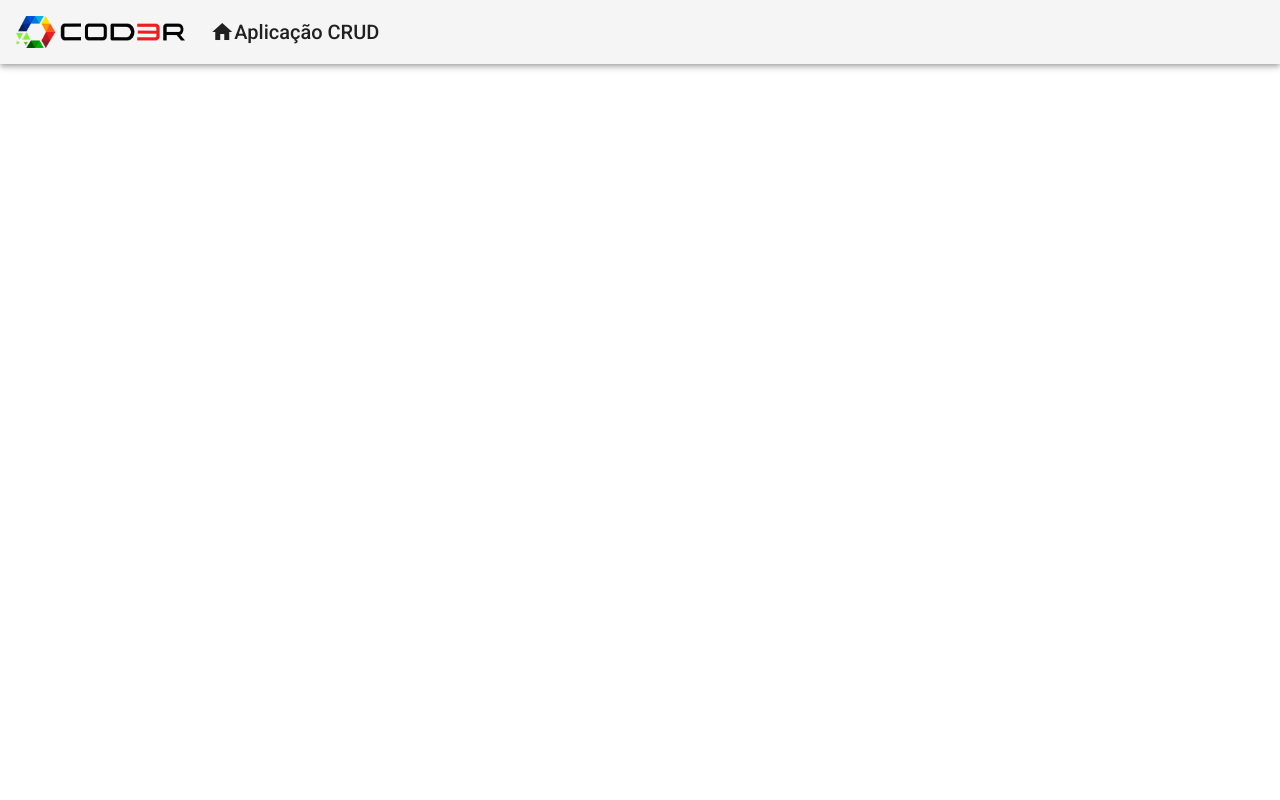
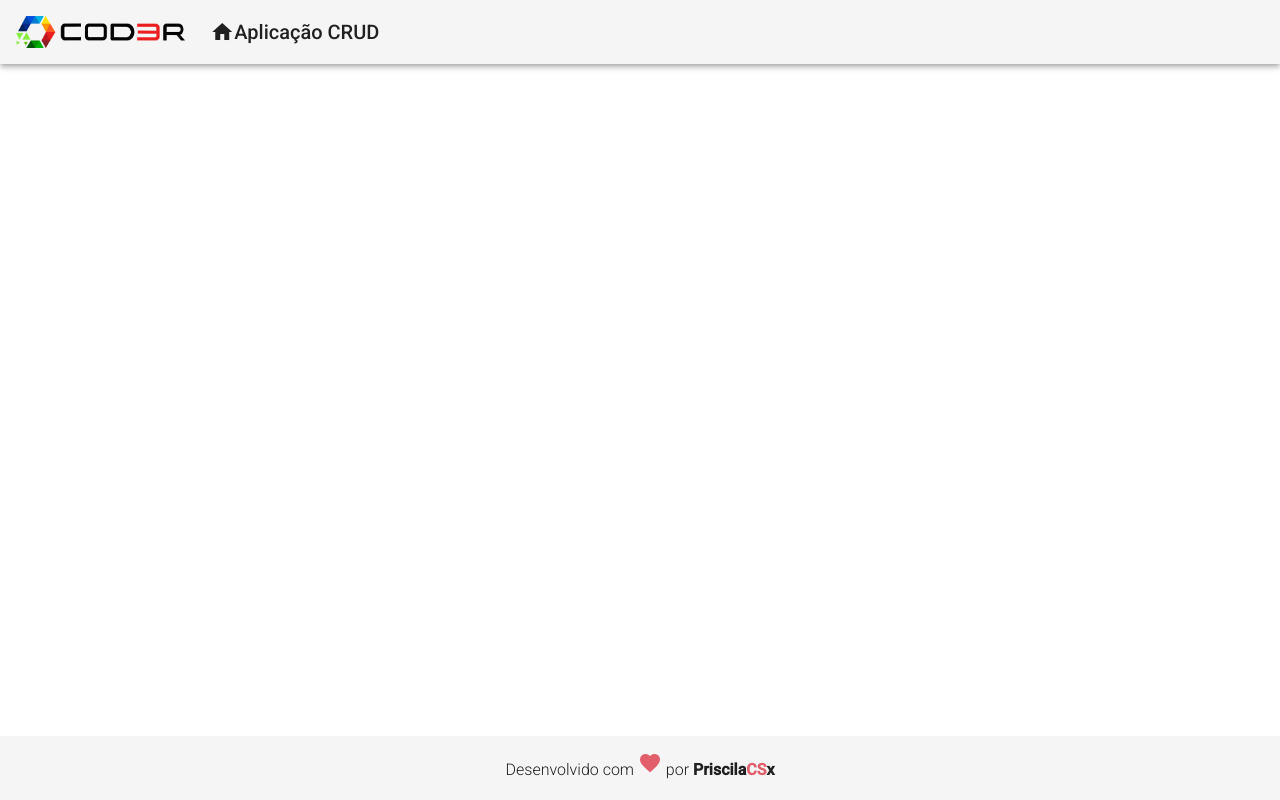
Before and after one commit to SuayMack/CRUD-Angular, an Angular app in the folder frontend/: page / in a window 1280 px wide. Built offline with nearby package versions, Linux system fonts and the light colour scheme.

Commit message:
cretate footer and nav components

```diff
--- a/frontend/src/app/app.component.html
+++ b/frontend/src/app/app.component.html
@@ -1 +1,2 @@
 <app-header></app-header>
+<app-footer></app-footer>
--- a/frontend/src/app/app.module.ts
+++ b/frontend/src/app/app.module.ts
@@ -7,12 +7,14 @@
 import { BrowserAnimationsModule } from '@angular/platform-browser/animations';
 import { HeaderComponent } from './component/template/header/header.component';
 import { FooterComponent } from './component/template/footer/footer.component';
+import { NavComponent } from './component/template/nav/nav.component';
 
 @NgModule({
   declarations: [
     AppComponent,
     HeaderComponent,
-    FooterComponent
+    FooterComponent,
+    NavComponent
   ],
   imports: [
     BrowserModule,
--- a/frontend/src/app/component/template/footer/footer.component.css
+++ b/frontend/src/app/component/template/footer/footer.component.css
@@ -0,0 +1,11 @@
+.footer {
+    position: fixed;
+    bottom: 0;
+    display: flex;
+    justify-content: center;
+}
+
+.footer > span {
+    font-size: 1rem;
+    font-weight: 300;
+}
--- a/frontend/src/app/component/template/footer/footer.component.html
+++ b/frontend/src/app/component/template/footer/footer.component.html
@@ -1 +1,9 @@
-<p>footer works!</p>
+<mat-toolbar class="footer">
+    <span>
+        Desenvolvido com
+        <i class="material-icons red">
+            favorite
+        </i>
+        por <strong>Priscila<span class="red">CS</span>x</strong>
+    </span>
+</mat-toolbar>
--- /dev/null
+++ b/frontend/src/app/component/template/nav/nav.component.html
@@ -0,0 +1 @@
+<p>nav works!</p>
--- /dev/null
+++ b/frontend/src/app/component/template/nav/nav.component.ts
@@ -0,0 +1,15 @@
+import { Component, OnInit } from '@angular/core';
+
+@Component({
+  selector: 'app-nav',
+  templateUrl: './nav.component.html',
+  styleUrls: ['./nav.component.css']
+})
+export class NavComponent implements OnInit {
+
+  constructor() { }
+
+  ngOnInit(): void {
+  }
+
+}
--- a/frontend/src/styles.css
+++ b/frontend/src/styles.css
@@ -2,3 +2,10 @@
 
 html, body { height: 100%; }
 body { margin: 0; font-family: Roboto, "Helvetica Neue", sans-serif; }
+.red {
+    color: rgb(227, 94, 107);
+}
+
+.v-middle {
+    vertical-align: middle;
+}
```
Also changed, not shown: frontend/src/app/component/template/nav/nav.component.css (added).
